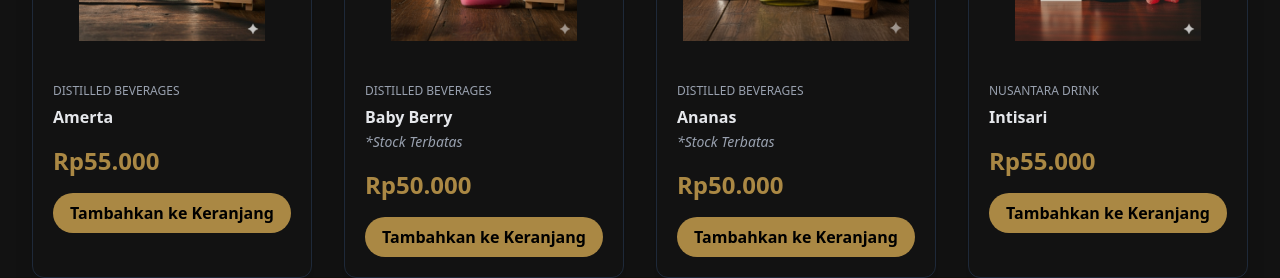
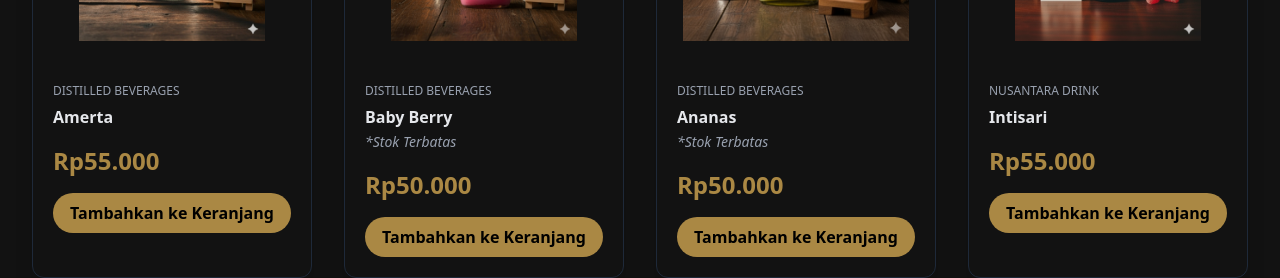
Before and after one commit to ubudab109/toko-ceria, a React (Vite) app: page / in a window 1280 px wide. Shown: the part 1560-1838 px from the top of the page. Built offline with nearby package versions, Linux system fonts and the light colour scheme.

Commit message:
Update ProductCard.tsx

```diff
--- a/src/components/ProductCard.tsx
+++ b/src/components/ProductCard.tsx
@@ -101,7 +101,7 @@ const ProductCard = ({ product, handleAddToCart }) => {
                     </h3>
                     {product.limitedStock && (
                         <span className="text-gray-400 text-sm" style={{ fontStyle: 'italic' }}>
-                            *Stock Terbatas
+                            *Stok Terbatas
                         </span>
                     )}
                     <div className="flex justify-between items-center mt-3">
```
